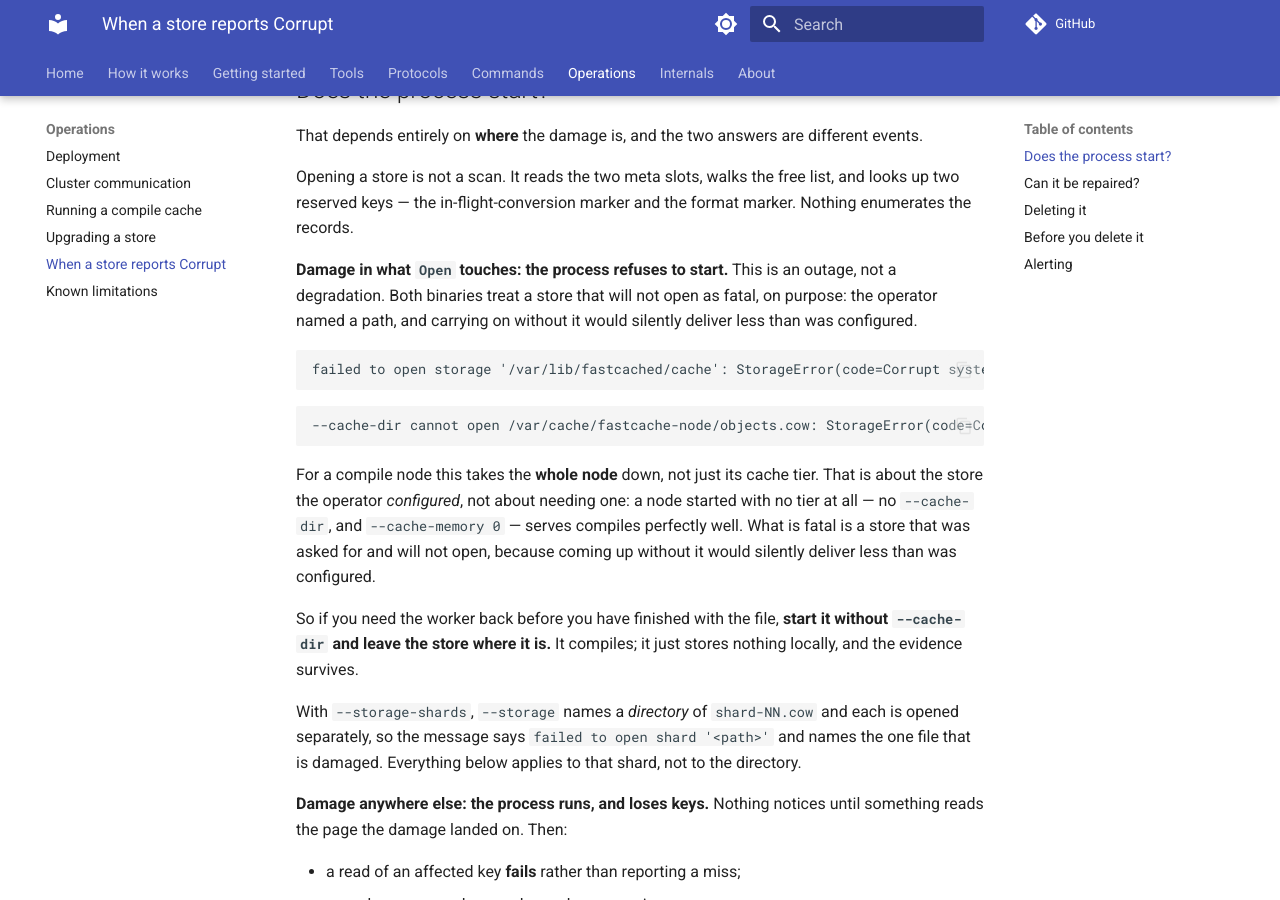
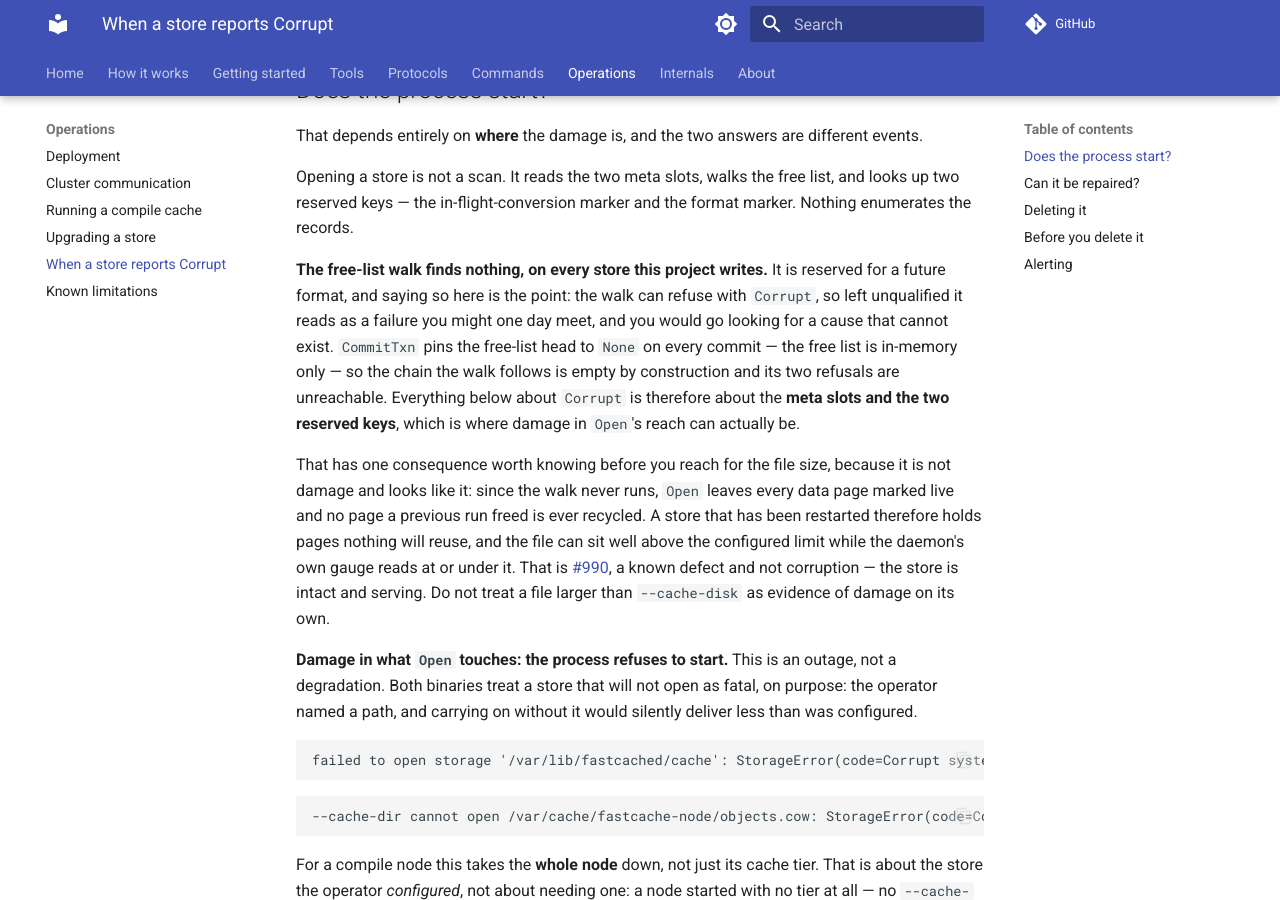
Before and after one commit to LASTRADA-Software/fastcached, an MkDocs documentation site: the page built from docs/operations/corrupt-store.md, in a window 1280 px wide and 900 px high, scrolled down 914 px. Built offline with MkDocs 1.6.1 and Material for MkDocs 9.7.7, drawn with Linux system fonts in a browser that asks for light colours; comment, search, counter and statistics services are not loaded.

Commit message:
docs(storage): the free-list walk finds nothing, and say so where the reach is described
`Open`'s reach is described in two places — the operator page and the rulebook —
and both listed "walks the free list" alongside refusals an operator can actually
meet. The walk's two `Corrupt` refusals are unreachable on any store this project
writes: `CommitTxn` pins `freeRoot` to `None` on every commit, so the chain is
empty by construction. Left unqualified that sends an operator hunting a cause
that cannot exist, and #635's test pinning those refusals reads as evidence the
failure mode is live when it is a guard on an invariant.

Both files or neither, per the ticket: fixing one produces exactly the divergence
this repository keeps recording.

The operator page also gains the consequence, because it is not damage and looks
like it: since the walk never runs, `Open` leaves every data page live and a
restarted store holds pages nothing will recycle, so the file can sit above the
configured limit while the gauge reads under it. An operator meeting a large file
should not read it as corruption.

That consequence is #990, which had no rulebook entry, so `storage.md` gains its
first `## Open work` section carrying it — with the measurement, and with the part
that decides the shape of any fix: `RecoverExistingFile` marks every data page
live and subtracts only via the chain walk that can never run, so a previous
session's freed pages are permanently CLAIMED rather than merely forgotten.
Reclamation added later helps only stores written after it.

Checked: `rulebook-open-work --extract` 31 -> 32 entries, 8 -> 9 sections, and
neutering the new entry's leading reference fails it as `unparsed-entry`, so the
count is the instrument's and not a coincidence. `--resolve` resolves 32 of 32.
`mkdocs build --strict` exits 0.

Closes #637

Signed-off-by: Christian Parpart <christian@parpart.family>

```diff
--- a/docs/operations/corrupt-store.md
+++ b/docs/operations/corrupt-store.md
@@ -36,6 +36,25 @@ different events.
 Opening a store is not a scan. It reads the two meta slots, walks the free list,
 and looks up two reserved keys — the in-flight-conversion marker and the format
 marker. Nothing enumerates the records.
+
+**The free-list walk finds nothing, on every store this project writes.** It is
+reserved for a future format, and saying so here is the point: the walk can refuse
+with `Corrupt`, so left unqualified it reads as a failure you might one day meet,
+and you would go looking for a cause that cannot exist. `CommitTxn` pins the
+free-list head to `None` on every commit — the free list is in-memory only — so the
+chain the walk follows is empty by construction and its two refusals are
+unreachable. Everything below about `Corrupt` is therefore about the **meta slots
+and the two reserved keys**, which is where damage in `Open`'s reach can actually
+be.
+
+That has one consequence worth knowing before you reach for the file size, because
+it is not damage and looks like it: since the walk never runs, `Open` leaves every
+data page marked live and no page a previous run freed is ever recycled. A store
+that has been restarted therefore holds pages nothing will reuse, and the file can
+sit well above the configured limit while the daemon's own gauge reads at or under
+it. That is [#990](https://github.com/LASTRADA-Software/fastcached/issues/990), a
+known defect and not corruption — the store is intact and serving. Do not treat a
+file larger than `--cache-disk` as evidence of damage on its own.
 
 **Damage in what `Open` touches: the process refuses to start.** This is an
 outage, not a degradation. Both binaries treat a store that will not open as
```
Also changed, not shown: .agent/rules/storage.md (+29 -1 lines).
